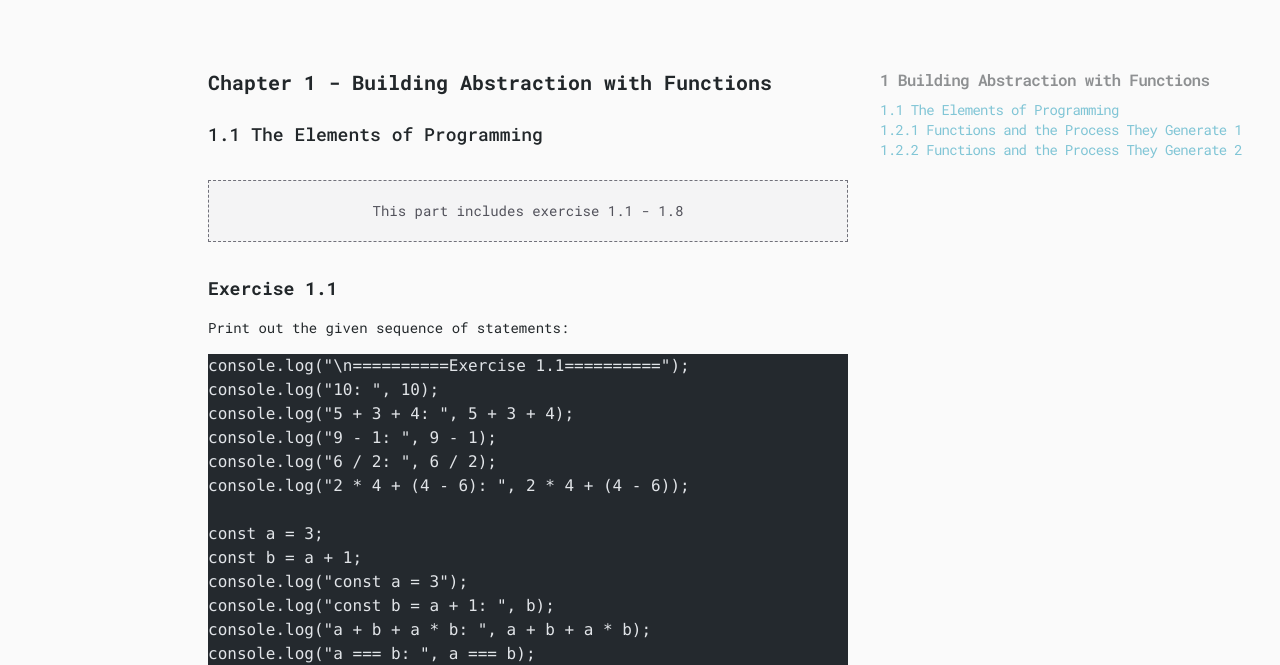
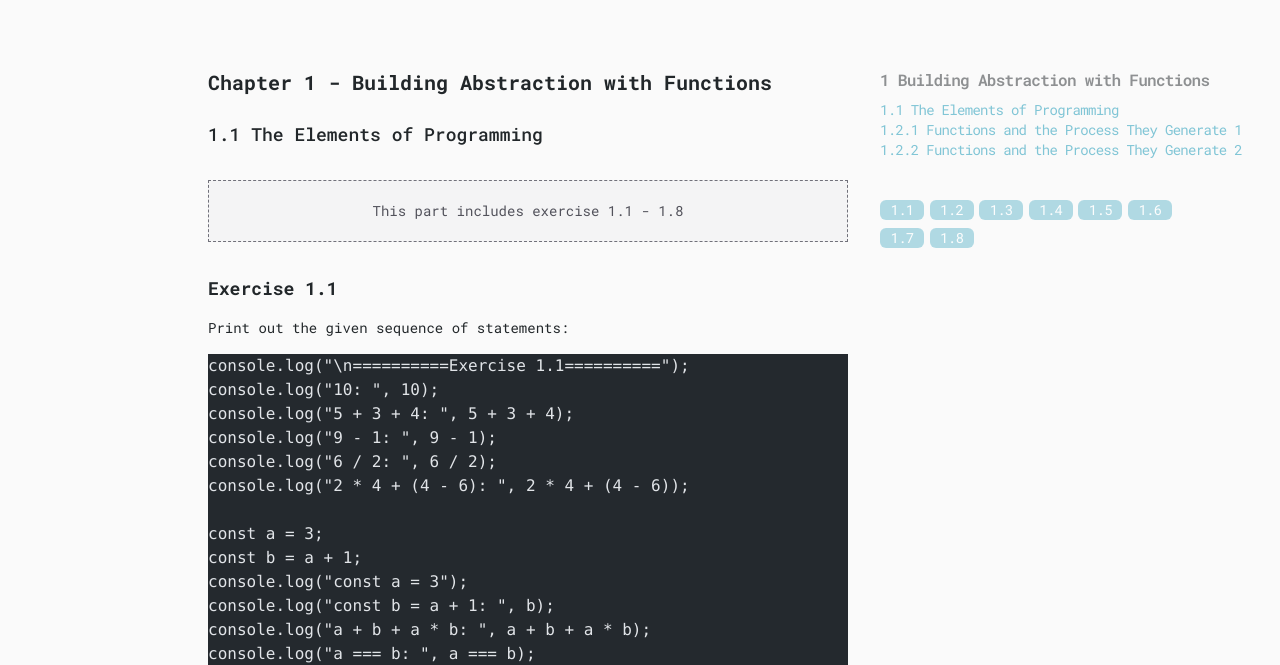
Before and after one commit to terrence-ou/SICP-Website, an Astro site: page /SICP-Website/contents/1-1 in a window 1280 px wide. Shown: the part 144-809 px from the top of the page. Built offline with nearby package versions, Linux system fonts and the light colour scheme; Astro itself is replaced by a stand-in of ours; some packages are replaced by stand-ins of ours; code samples lack their colours.

Commit message:
auto focus feature added

```diff
--- a/src/components/Contents.astro
+++ b/src/components/Contents.astro
@@ -1,9 +1,21 @@
 ---
-const posts = await Astro.glob("../pages/contents/*.md");
+import { getSections } from "../utils/toc";
+
+interface Props {
+  range: string;
+  currChapter: string;
+}
+
 interface organizedPostsType {
   [key: string]: { title: string; posts: (typeof posts)[0][] };
 }
+
+const posts = await Astro.glob("../pages/contents/*.md");
+const { range, currChapter } = Astro.props; // Get the range of exercises in the pose
 const organizedPosts: organizedPostsType = {};
+
+const sections = getSections(range);
+
 posts.forEach((post) => {
   if (!organizedPosts[post.frontmatter.chapter]) {
     organizedPosts[post.frontmatter.chapter] = {
@@ -38,6 +50,21 @@ posts.forEach((post) => {
         );
       })
     }
-    <div></div>
+    <div>
+      <ul class="mt-10 w-[80%] grid grid-cols-6 gap-2">
+        {
+          sections.map((index) => {
+            return (
+              <li class="w-11 rounded-md text-center bg-dark-sky/60 hover:bg-dark-sky">
+                <a
+                  class="text-white hover:no-underline"
+                  href={`#exercise-${currChapter}${index}`}
+                >{`${currChapter}.${index}`}</a>
+              </li>
+            );
+          })
+        }
+      </ul>
+    </div>
   </div>
 </div>
--- a/src/layouts/MarkdownLayout.astro
+++ b/src/layouts/MarkdownLayout.astro
@@ -13,7 +13,7 @@ const { chapter, section, chapterTitle, sectionTitle, range } = frontmatter;
       <div class="overview">This part includes exercise {range}</div>
       <slot />
     </div>
-    <Contents />
+    <Contents range={range} currChapter={chapter} />
   </div>
 </BaseLayout>
 
--- /dev/null
+++ b/src/utils/toc.ts
@@ -0,0 +1,9 @@
+export const getSections = (range: string): number[] => {
+  const [start, end] = range.split(" - ");
+  const startIdx = Number(start.split(".")[1]);
+  const endIdx = Number(end.split(".")[1]);
+  return Array.from(
+    { length: endIdx - startIdx + 1 },
+    (_, index: number) => startIdx + index
+  );
+};
```
